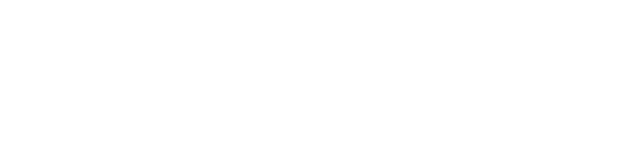
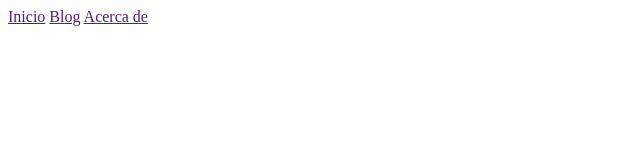
Before and after one commit to socratesra/tuto-git, a plain HTML site: page index.html in a window 1280 px wide. Shown: the whole page, without its empty margins (0-640 px from the left). Drawn offline with Linux system fonts and the light colour scheme.

Commit message:
otro cambio

```diff
--- a/index.html
+++ b/index.html
@@ -7,6 +7,10 @@
     <title>Document</title>
 </head>
 <body>
+    <a href="">Inicio</a>
+    <a href="">Blog</a>
+    <a href="">Acerca de</a>
+    <img src="images/" alt="">
 
 </body>
 </html>
```
Also changed, not shown: images/carrito.jpg (added).
